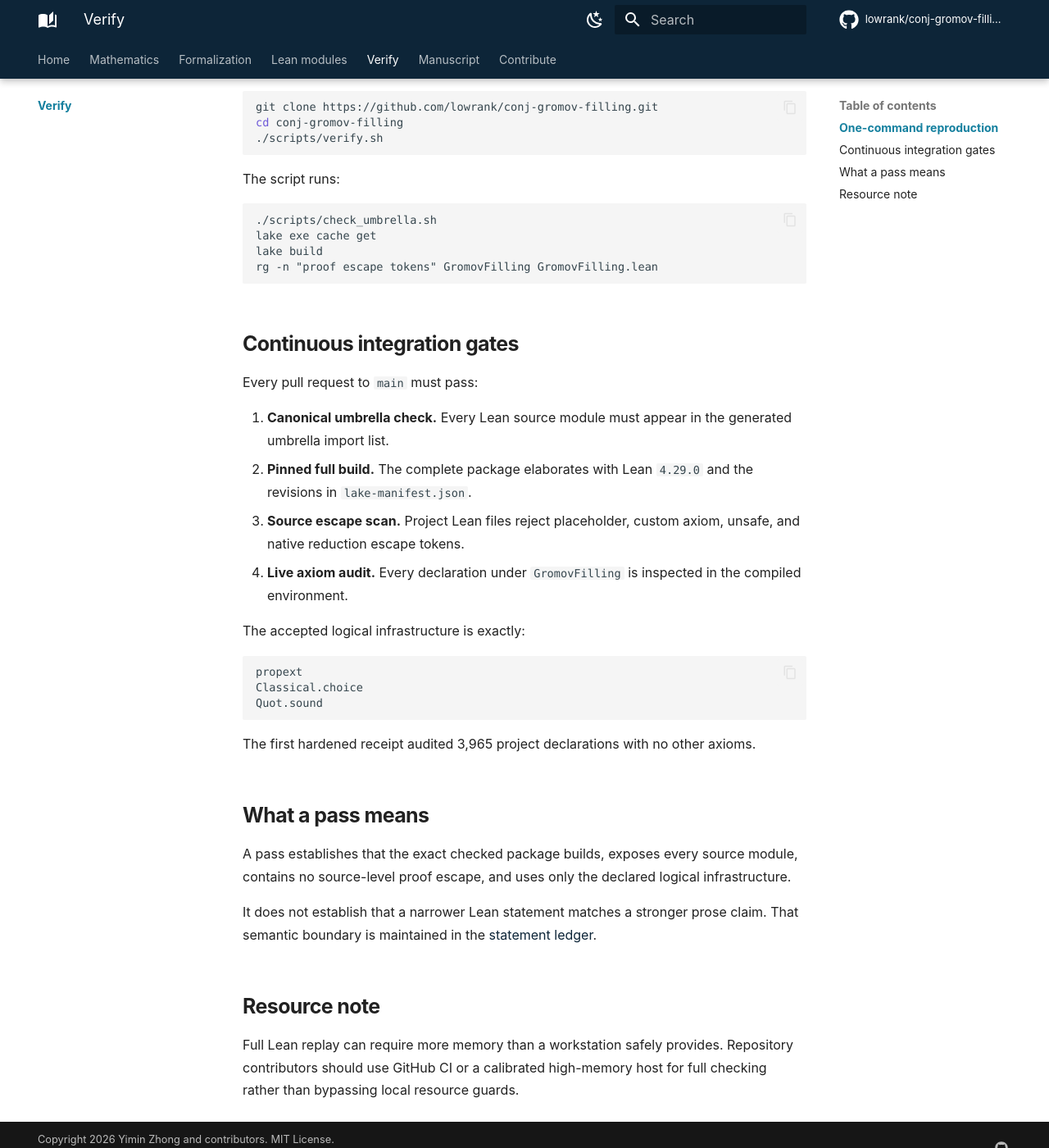
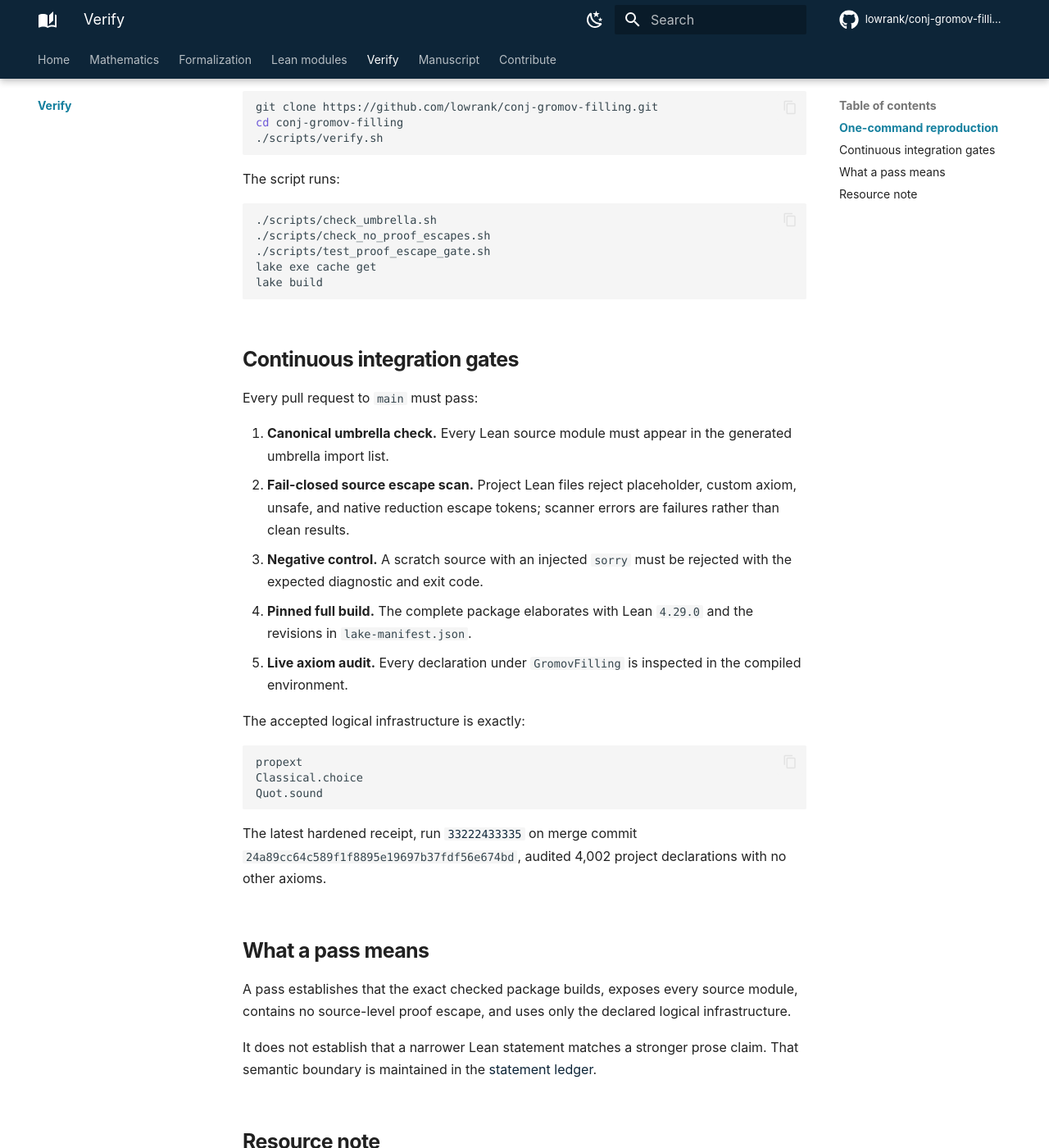
Before and after one commit to lowrank/gromov-filling-lower-bound, an MkDocs documentation site: the page built from docs/verification.md, in a window 1280 px wide and 1400 px high, scrolled down 357 px. Shown: the whole window at 82% size. Built offline with MkDocs 1.6.1 and Material for MkDocs 9.7.7, drawn with Linux system fonts in a browser that asks for light colours; comment, search, counter and statistics services are not loaded.

````diff
--- a/docs/verification.md
+++ b/docs/verification.md
@@ -18,9 +18,10 @@ The script runs:
 
 ```text
 ./scripts/check_umbrella.sh
+./scripts/check_no_proof_escapes.sh
+./scripts/test_proof_escape_gate.sh
 lake exe cache get
 lake build
-rg -n "proof escape tokens" GromovFilling GromovFilling.lean
 ```
 
 ## Continuous integration gates
@@ -29,11 +30,14 @@ Every pull request to `main` must pass:
 
 1. **Canonical umbrella check.** Every Lean source module must appear in the
    generated umbrella import list.
-2. **Pinned full build.** The complete package elaborates with Lean `4.29.0`
+2. **Fail-closed source escape scan.** Project Lean files reject placeholder,
+   custom axiom, unsafe, and native reduction escape tokens; scanner errors are
+   failures rather than clean results.
+3. **Negative control.** A scratch source with an injected `sorry` must be
+   rejected with the expected diagnostic and exit code.
+4. **Pinned full build.** The complete package elaborates with Lean `4.29.0`
    and the revisions in `lake-manifest.json`.
-3. **Source escape scan.** Project Lean files reject placeholder, custom axiom,
-   unsafe, and native reduction escape tokens.
-4. **Live axiom audit.** Every declaration under `GromovFilling` is inspected
+5. **Live axiom audit.** Every declaration under `GromovFilling` is inspected
    in the compiled environment.
 
 The accepted logical infrastructure is exactly:
@@ -44,8 +48,10 @@ Classical.choice
 Quot.sound
 ```
 
-The first hardened receipt audited 3,965 project declarations with no other
-axioms.
+The latest hardened receipt, run
+[`33222433335`](https://github.com/lowrank/conj-gromov-filling/actions/runs/33222433335)
+on merge commit `24a89cc64c589f1f8895e19697b37fdf56e674bd`, audited
+4,002 project declarations with no other axioms.
 
 ## What a pass means
 
````
Also changed, not shown: FORMALIZATION.md (+6 -6 lines), README.md (+17 -9 lines), docs/formalization.md (+12 -3 lines), docs/index.md (+3 -2 lines), docs/modules.md (+2 -1 lines).
